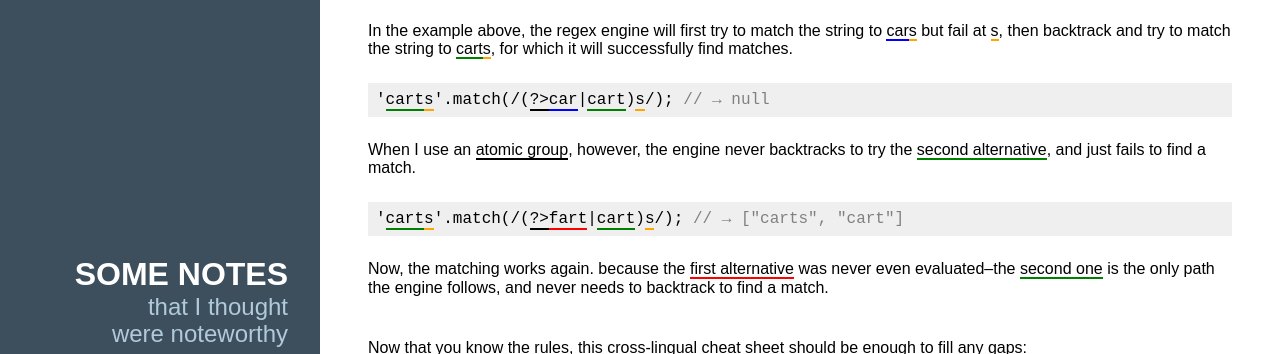
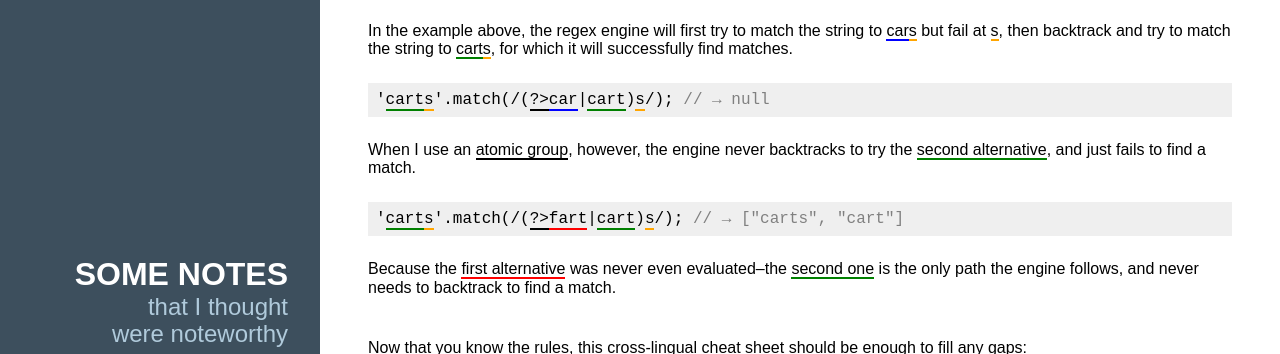
Before and after one commit to monaqvi/monaqvi.github.io, a Jekyll site: the page built from _posts/2017-01-05-regex.md, in a window 1280 px wide and 900 px high, scrolled down 7418 px, cut to the strip 0-354 px from the top of the window. Built offline with Jekyll 4.4.1, drawn with Linux system fonts in a browser that asks for light colours; nearby versions of some CDN libraries; comment, search, counter and statistics services are not loaded.

Commit message:
Small nit regex post

```diff
--- a/_posts/2017-01-05-regex.md
+++ b/_posts/2017-01-05-regex.md
@@ -272,7 +272,7 @@ When I use an <span class="bottom-border">atomic group</span>, however, the engi
 
 <code>'<span class="bottom-border green">cart</span><span class="bottom-border orange">s</span>'.match(/(<span class="bottom-border">?></span><span class="bottom-border red">fart</span>|<span class="bottom-border green">cart</span>)<span class="bottom-border orange">s</span>/); <span class="code-comment js">["carts", "cart"]</span></code>
 
-Now, the matching works again. because the <span class="bottom-border red">first alternative</span> was never even evaluated--the <span class="bottom-border green">second one</span> is the only path the engine follows, and never needs to backtrack to find a match.
+Because the <span class="bottom-border red">first alternative</span> was never even evaluated--the <span class="bottom-border green">second one</span> is the only path the engine follows, and never needs to backtrack to find a match.
 <br>
 <br>
 
```
